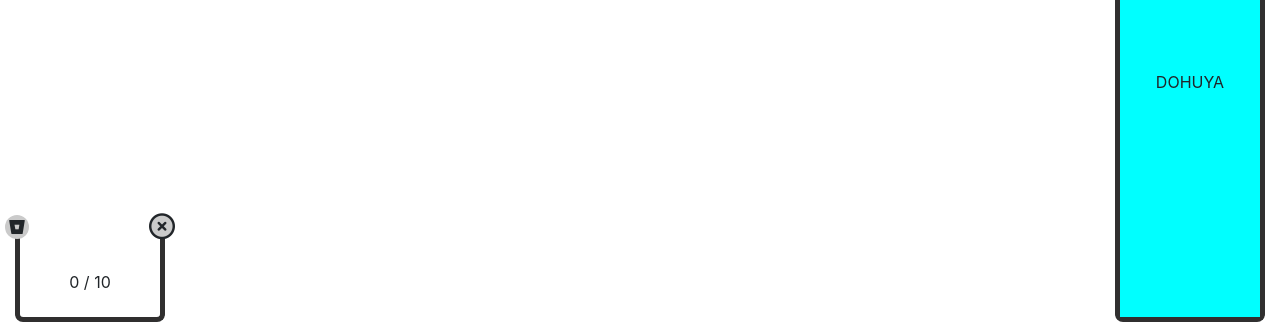
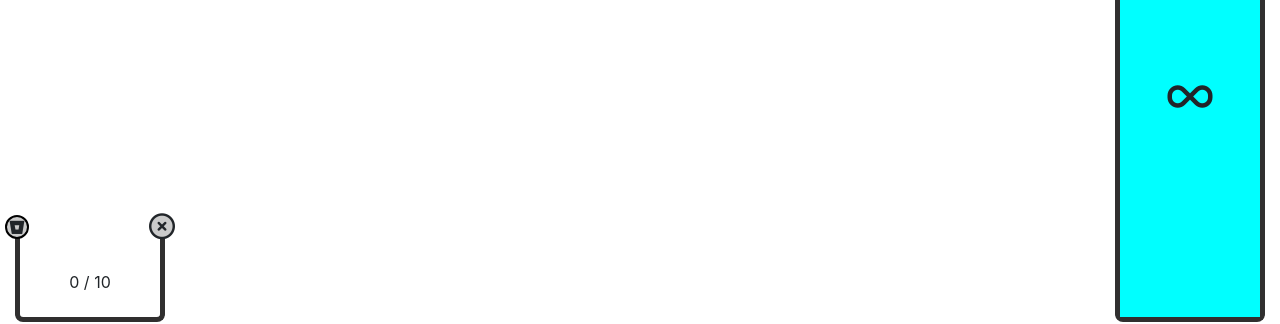
Before and after one commit to SergeOlabin/react-sandbox, a React (Create React App) app: page / in a window 1280 px wide. Shown: the part 193-517 px from the top of the page. Built offline with nearby package versions, Linux system fonts and the light colour scheme.

Commit message:
minor fixes

```diff
--- a/src/components/board-component/Board.tsx
+++ b/src/components/board-component/Board.tsx
@@ -70,19 +70,19 @@ export class BoardComponent extends React.Component<{}, BoardComponentState> {
         else this._transferLiquid(bulb);
     }
 
-    private _transferLiquid(bulb: Bulb | WaterSource) {
-        if (bulb instanceof WaterSource) return;
+    private _transferLiquid(destinationBulb: Bulb | WaterSource) {
+        if (destinationBulb instanceof WaterSource) return;
 
-        const destinationBulbIndex = this.state.bulbs.findIndex((elem: Bulb) => bulb === elem);
+        const destinationBulbIndex = this.state.bulbs.findIndex((elem: Bulb) => destinationBulb === elem);
         const newBulbs = [...this.state.bulbs];
-        const destinationBulb = newBulbs[destinationBulbIndex];
+        const destinationBulbNew = newBulbs[destinationBulbIndex];
 
         if (this.state.selectedBulb instanceof WaterSource) {
-            destinationBulb.waterLevel = destinationBulb.volume;
+            destinationBulbNew.waterLevel = destinationBulbNew.volume;
 
         } else {
             const selectedBulb = (this.state.selectedBulb as Bulb);
-            const possibleAmountOfLiquidToAdd = destinationBulb.volume - destinationBulb.waterLevel;
+            const possibleAmountOfLiquidToAdd = destinationBulbNew.volume - destinationBulbNew.waterLevel;
 
             const rest = max([
                 selectedBulb.waterLevel - possibleAmountOfLiquidToAdd,
@@ -94,7 +94,7 @@ export class BoardComponent extends React.Component<{}, BoardComponentState> {
                 .findIndex((elem: Bulb) => selectedBulb === elem);
             const selectedBulbNew = newBulbs[selectedBulbIndex];
 
-            destinationBulb.waterLevel = destinationBulb.waterLevel + addition;
+            destinationBulbNew.waterLevel = destinationBulbNew.waterLevel + addition;
             selectedBulbNew.waterLevel = rest;
         }
 
--- a/src/components/board-component/board.scss
+++ b/src/components/board-component/board.scss
@@ -55,6 +55,11 @@
         .empty {
             top: -7px;
             left: -15px;
+            border: solid 2px black;
+
+            i {
+                font-size: 15px;
+            }
         }
 
         .remove {
@@ -67,6 +72,10 @@
     .water-source {
         height: 100%;
         margin-right: 0;
+
+        .water-level-label {
+            font-size: 36px;
+        }
     }
 }
 
--- a/src/components/water-source/WaterSource.tsx
+++ b/src/components/water-source/WaterSource.tsx
@@ -23,7 +23,9 @@ export class WaterSource extends React.Component<WaterSourceProps, WaterSourceSt
                 onClick={this.onClick.bind(this)}
                 className="water-source water-bulb">
                 {this.props.children}
-                <span className="water-level-label">DOHUYA</span>
+                <span className="water-level-label">
+                    <i className="fas fa-infinity"></i>
+                </span>
             </div>
         )
     }
```
